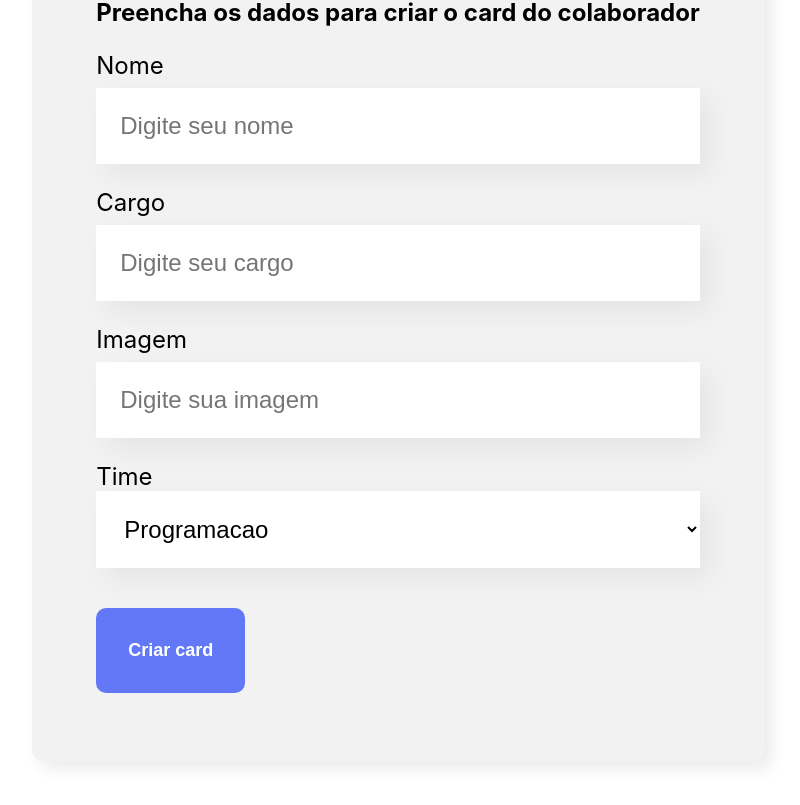
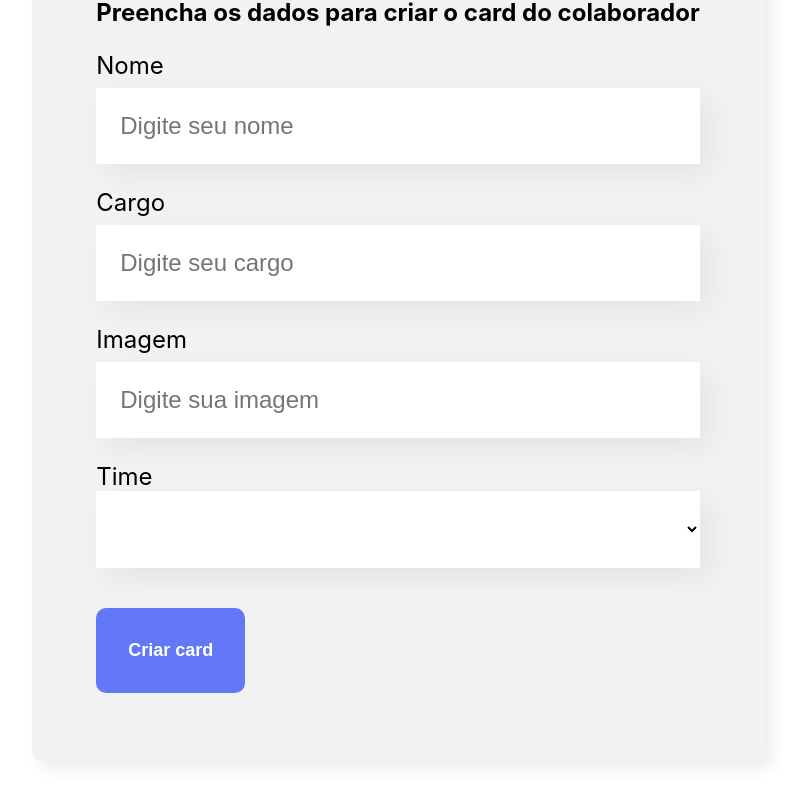
Before and after one commit to santanaIgot/organo-project, a React (Create React App) app: page / in a window 1280 px wide. Shown: the part 636-1441 px from the top of the page, without its empty margins (242-1042 px from the left). Built offline with nearby package versions, Linux system fonts and the light colour scheme.

Commit message:
Editando lista suspensa

```diff
--- a/src/componentes/ListaSuspensa/index.js
+++ b/src/componentes/ListaSuspensa/index.js
@@ -10,11 +10,8 @@ const ListaSupensa = (props) => {
   return (
     <div className="Lista-suspensa">
       <label>{props.label}</label>
-      <select
-        onChange={e => props.aoAlterado(e.target.value)}
-        required = {props.required}
-        value={props.value}
-      >
+      <select onChange={e => props.aoAlterado(e.target.value)} required = {props.required}value={props.valor}>
+        <option value="" key=""></option>
         {props.itens.map(item => {
           return <option key={item}>{item}</option>;
         })}
```
